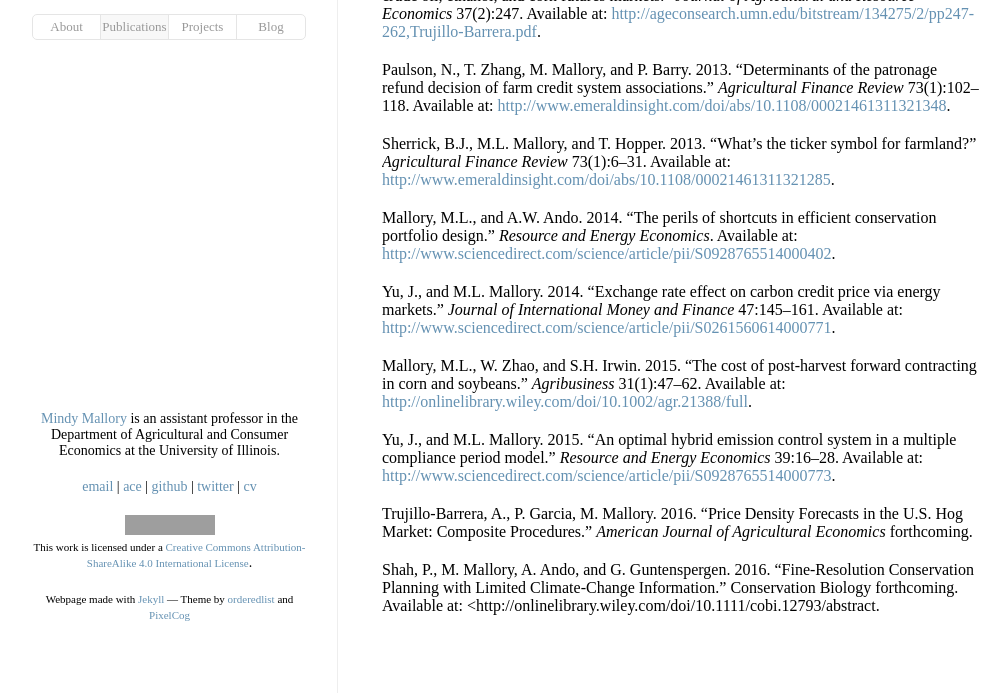
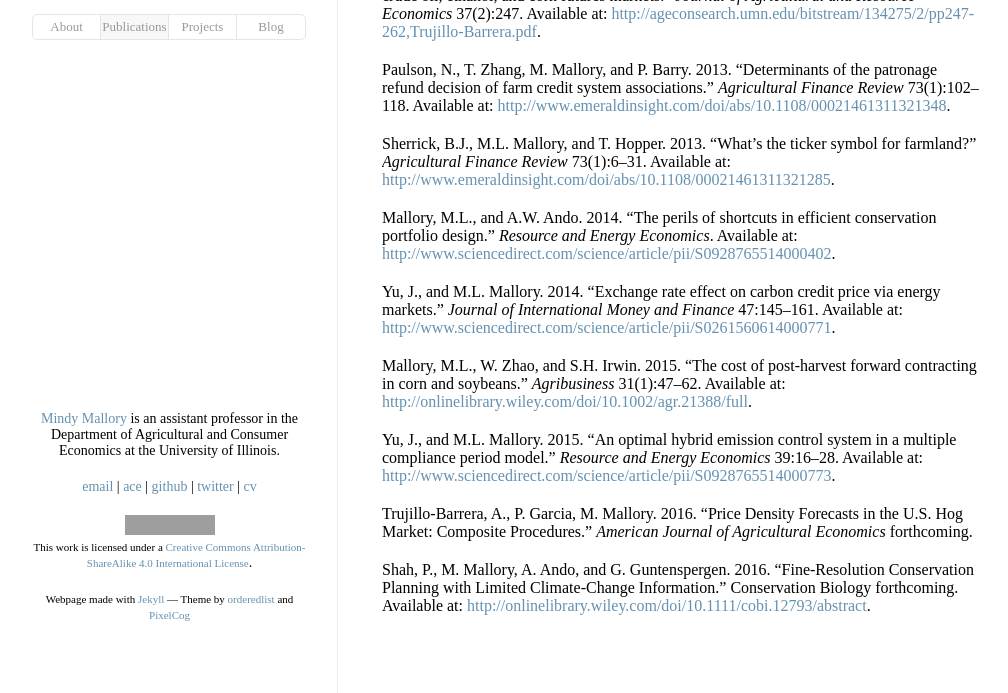
Before and after one commit to mindymallory/mindymallory.github.io, a Jekyll site: the page built from _pages/publications.md, in a window 1280 px wide and 900 px high, scrolled down 699 px, cut to the strip 207-900 px from the top of the window. Shown: the whole strip, without its empty margins (133-1141 px from the left). Built offline with Jekyll 4.4.1, drawn with Linux system fonts in a browser that asks for light colours; grey boxes are pictures that could not be loaded.

Commit message:
Update publications.md

```diff
--- a/_pages/publications.md
+++ b/_pages/publications.md
@@ -108,4 +108,4 @@ Economics* 39:16–28. Available at:
 Trujillo-Barrera, A., P. Garcia, M. Mallory. 2016. "Price Density Forecasts in the U.S. Hog Market: Composite Procedures." *American Journal of Agricultural Economics* forthcoming.
 
 Shah, P., M. Mallory, A. Ando, and G. Guntenspergen. 2016. “Fine-Resolution Conservation Planning with Limited Climate-Change Information.” Conservation Biology forthcoming. Available at:
-<http://onlinelibrary.wiley.com/doi/10.1111/cobi.12793/abstract.
+<http://onlinelibrary.wiley.com/doi/10.1111/cobi.12793/abstract>.
```
